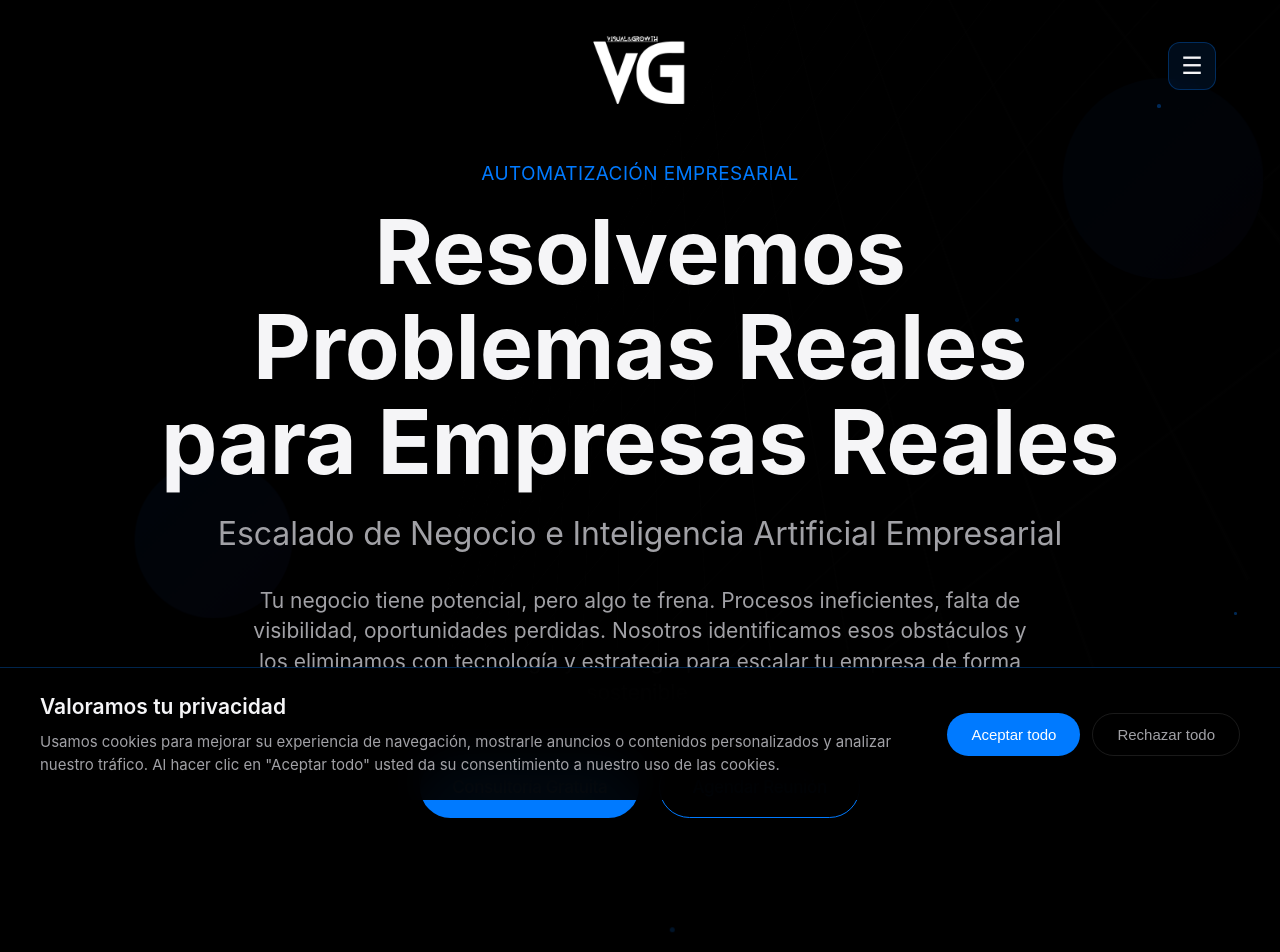
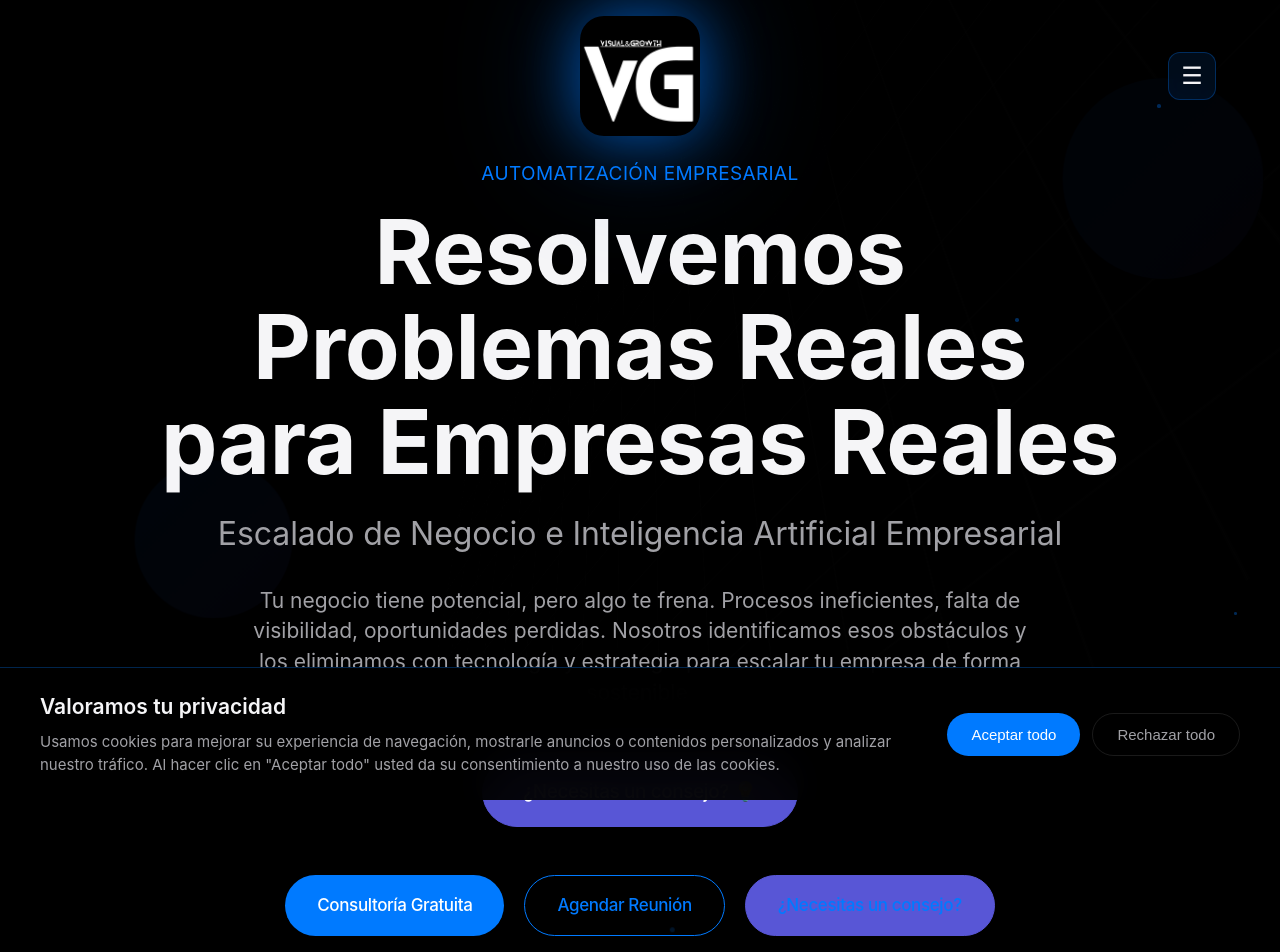
Before and after one commit to PabloVisualGrowth/visualandgrowth-web, a plain HTML site: page index.html in a window 1280 px wide. Shown: the top 952 px of the page. Drawn offline with Linux system fonts and the light colour scheme.

Commit message:
Update index.html

```diff
--- a/index.html
+++ b/index.html
@@ -1240,7 +1240,7 @@
     <header class="header" id="header">
         <nav class="nav-container">
             <div class="logo">
-                <img src="logo.jpg" alt="Visual&Growth Logo" style="width: 100px; height: 100px; border-radius: 18px; object-fit: contain;">
+                <img src="logo.jpg" alt="Visual&Growth Logo" style="width: 120px; height: 120px; border-radius: 24px; object-fit: cover; filter: drop-shadow(0 0 30px rgba(0, 122, 255, 0.6)) drop-shadow(0 0 60px rgba(0, 122, 255, 0.3)); transition: all 0.4s cubic-bezier(0.25, 0.46, 0.45, 0.94);" onmouseover="this.style.transform='scale(1.05)'; this.style.filter='drop-shadow(0 0 40px rgba(0, 122, 255, 0.8)) drop-shadow(0 0 80px rgba(0, 122, 255, 0.5))'" onmouseout="this.style.transform='scale(1)'; this.style.filter='drop-shadow(0 0 30px rgba(0, 122, 255, 0.6)) drop-shadow(0 0 60px rgba(0, 122, 255, 0.3))'">
             </div>
             <button class="menu-btn" onclick="toggleMenu()" aria-label="Menú">
                 ☰
@@ -1249,6 +1249,7 @@
                 <li><a href="#servicios">Servicios</a></li>
                 <li><a href="#experiencia">Metodología</a></li>
                 <li><a href="#nosotros">Nosotros</a></li>
+                <li><a href="https://visualandgrowth.es" target="_blank">Blog</a></li>
                 <li><a href="#contacto">Contacto</a></li>
             </ul>
         </nav>
@@ -1269,9 +1270,13 @@
                 Tu negocio tiene potencial, pero algo te frena. Procesos ineficientes, falta de visibilidad, oportunidades perdidas.
                 Nosotros identificamos esos obstáculos y los eliminamos con tecnología y estrategia para escalar tu empresa de forma sostenible.
             </p>
+            <div style="margin: 32px 0;">
+                <a href="https://visualandgrowth.es" target="_blank" class="btn" style="background: var(--accent-purple); color: white; border: 1px solid var(--accent-purple); font-size: 19px; padding: 20px 40px;">¿Necesitas un consejo? 💡</a>
+            </div>
             <div class="cta-buttons">
                 <a href="#contacto" class="btn btn-primary">Consultoría Gratuita</a>
                 <a href="https://calendar.app.google/JefBW2JRGWa85rFf9" target="_blank" class="btn btn-secondary">Agendar Reunión</a>
+                <a href="https://visualandgrowth.es" target="_blank" class="btn btn-secondary" style="background: var(--accent-purple); border-color: var(--accent-purple);">¿Necesitas un consejo?</a>
             </div>
         </div>
     </section>
```
